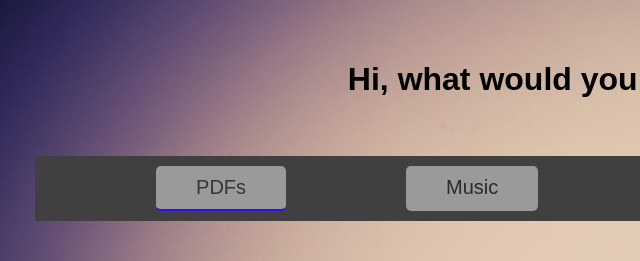
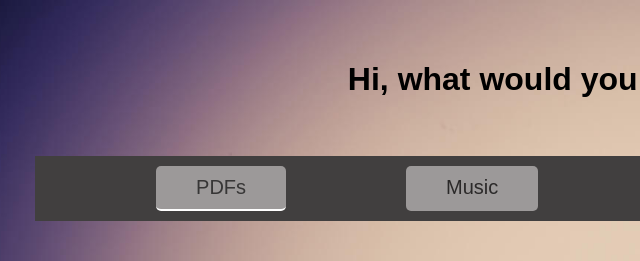
Before and after one commit to Matteus23/MatteusAndElinor, a website: page Client/index.html in a window 1280 px wide. In both pictures the pointer is over the link "PDFs". Shown: the top 261 px of the page, 5-645 px from the left. Drawn offline with Linux system fonts and the light colour scheme.

Commit message:
Update style.css

```diff
--- a/Client/style.css
+++ b/Client/style.css
@@ -119,5 +119,5 @@ header {
   }
 
   .nav-link:hover, .search-link:hover {
-    border-bottom: 2px solid rgb(52, 8, 248);
+    border-bottom: 2px solid white;
   }
```
